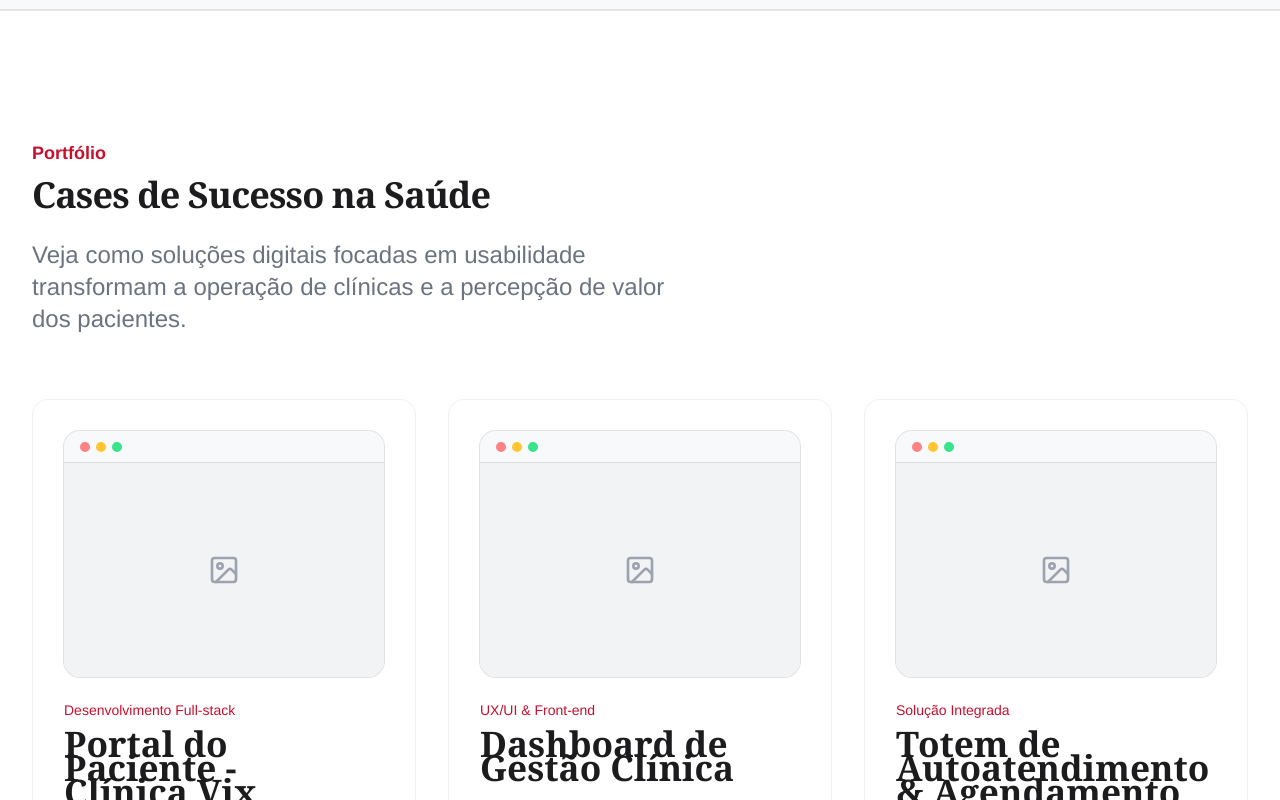
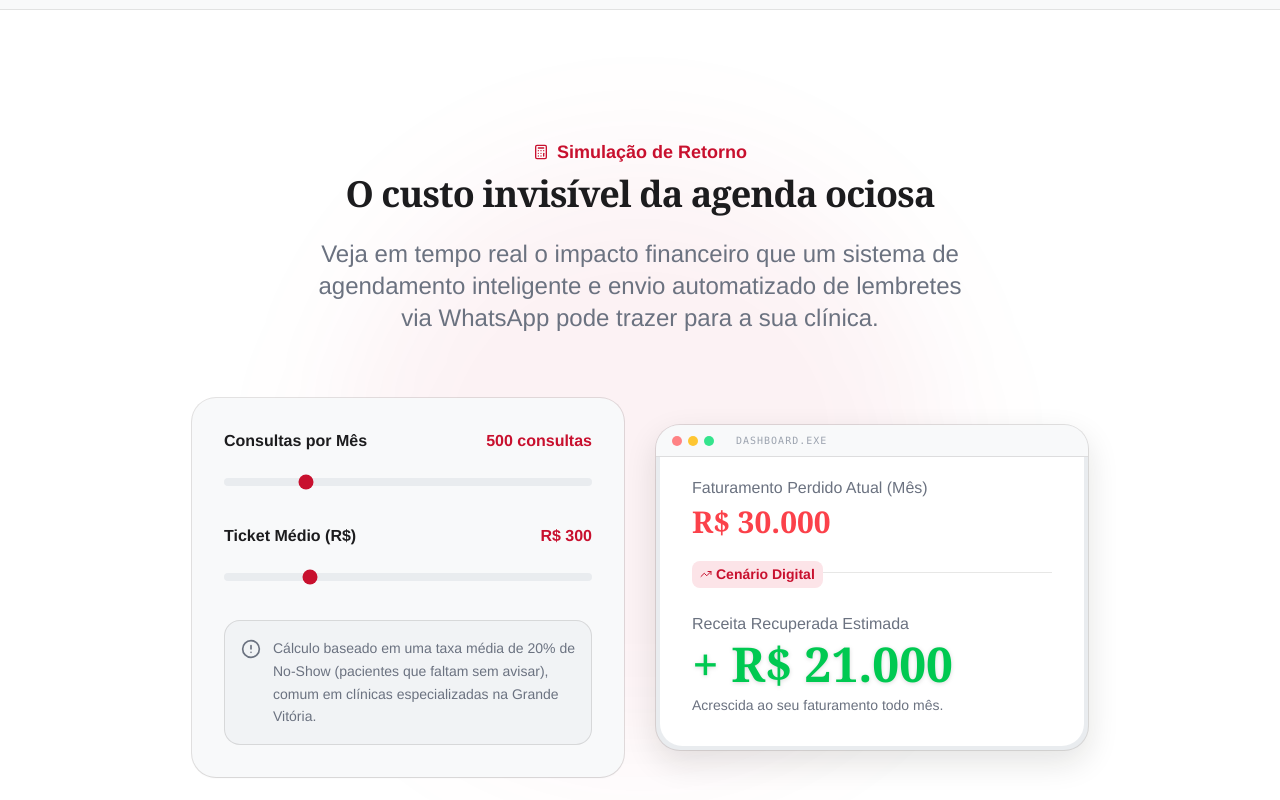
Before and after one commit to PedroVonMises/healthfolio, a Next.js app: page / in a window 1280 px wide. Shown: the part 2760-3560 px from the top of the page. Built offline with nearby package versions, Linux system fonts and the light colour scheme; no server answers; a web font is replaced by a local one.

Commit message:
feat: add ROICalculator section to landing page with dynamic revenue recovery visualization

```diff
--- a/src/app/page.tsx
+++ b/src/app/page.tsx
@@ -1,6 +1,7 @@
 import Hero from "@/components/sections/Hero";
 import TechStack from "@/components/sections/TechStack";
 import Services from "@/components/sections/Services";
+import ROICalculator from "@/components/sections/ROICalculator";
 import Projects from "@/components/sections/Projects";
 import About from "@/components/sections/About";
 import Contact from "@/components/sections/Contact";
@@ -11,6 +12,7 @@ export default function Home() {
       <Hero />
       <TechStack />
       <Services />
+      <ROICalculator />
       <Projects />
       <About />
       <Contact />
--- /dev/null
+++ b/src/components/sections/ROICalculator.tsx
@@ -0,0 +1,140 @@
+"use client";
+
+import React, { useState, useEffect } from 'react';
+import { motion, animate, useMotionValue, useTransform } from 'framer-motion';
+import FadeIn from '@/components/ui/FadeIn';
+import { Calculator, TrendingUp, AlertCircle, ArrowRight } from 'lucide-react';
+
+function AnimatedNumber({ value }: { value: number }) {
+  const motionValue = useMotionValue(0);
+  const displayValue = useTransform(motionValue, (latest) =>
+    new Intl.NumberFormat('pt-BR', { style: 'currency', currency: 'BRL', maximumFractionDigits: 0 }).format(latest)
+  );
+
+  useEffect(() => {
+    const controls = animate(motionValue, value, {
+      duration: 0.8,
+      ease: "easeOut",
+    });
+    return controls.stop;
+  }, [value, motionValue]);
+
+  return <motion.span>{displayValue}</motion.span>;
+}
+
+export default function ROICalculator() {
+  const [consultas, setConsultas] = useState(500);
+  const [ticket, setTicket] = useState(300);
+
+  // Business logic based on LOCALDATA.md (clinics losing money to no-show)
+  const faturamentoPotencial = consultas * ticket;
+  const taxaNoShowAtual = 0.20; // 20% average no show
+  const perdaAtual = faturamentoPotencial * taxaNoShowAtual;
+
+  // A modern portal reduces no-show by ~70% through automated WhatsApp + easy rescheduling
+  const recuperacao = perdaAtual * 0.70;
+
+  return (
+    <section id="calculadora" className="bg-bg py-24 sm:py-32 relative overflow-hidden">
+      {/* Decorative background glow */}
+      <div className="absolute top-1/2 left-1/2 -translate-x-1/2 -translate-y-1/2 w-[600px] h-[600px] bg-primary/5 rounded-full blur-3xl pointer-events-none" />
+
+      <div className="mx-auto max-w-7xl px-6 lg:px-8 relative z-10">
+        <FadeIn>
+          <div className="mx-auto max-w-2xl lg:text-center mb-16">
+            <h2 className="text-base font-semibold leading-7 text-primary flex items-center justify-center gap-2">
+              <Calculator className="w-4 h-4" /> Simulação de Retorno
+            </h2>
+            <p className="mt-2 font-display text-3xl font-bold tracking-tight text-text sm:text-4xl">
+              O custo invisível da agenda ociosa
+            </p>
+            <p className="mt-6 text-lg leading-8 text-text-muted">
+              Veja em tempo real o impacto financeiro que um sistema de agendamento inteligente e envio automatizado de lembretes via WhatsApp pode trazer para a sua clínica.
+            </p>
+          </div>
+        </FadeIn>
+
+        <div className="mx-auto max-w-4xl grid grid-cols-1 lg:grid-cols-2 gap-8 items-center">
+          {/* Interactive Controls */}
+          <FadeIn delay={0.2}>
+            <div className="bg-surface p-8 rounded-3xl shadow-sm ring-1 ring-border">
+              <div className="mb-8">
+                <label className="flex justify-between text-sm font-semibold text-text mb-4">
+                  <span>Consultas por Mês</span>
+                  <span className="text-primary">{consultas} consultas</span>
+                </label>
+                <input
+                  type="range"
+                  min="100"
+                  max="2000"
+                  step="50"
+                  value={consultas}
+                  onChange={(e) => setConsultas(Number(e.target.value))}
+                  className="w-full h-2 bg-surface-offset rounded-lg appearance-none cursor-pointer accent-primary"
+                />
+              </div>
+
+              <div>
+                <label className="flex justify-between text-sm font-semibold text-text mb-4">
+                  <span>Ticket Médio (R$)</span>
+                  <span className="text-primary">R$ {ticket}</span>
+                </label>
+                <input
+                  type="range"
+                  min="100"
+                  max="1000"
+                  step="50"
+                  value={ticket}
+                  onChange={(e) => setTicket(Number(e.target.value))}
+                  className="w-full h-2 bg-surface-offset rounded-lg appearance-none cursor-pointer accent-primary"
+                />
+              </div>
+
+              <div className="mt-8 p-4 bg-surface-2 rounded-xl flex items-start gap-3 border border-border">
+                <AlertCircle className="w-5 h-5 text-text-muted shrink-0 mt-0.5" />
+                <p className="text-xs text-text-muted leading-relaxed">
+                  Cálculo baseado em uma taxa média de 20% de No-Show (pacientes que faltam sem avisar), comum em clínicas especializadas na Grande Vitória.
+                </p>
+              </div>
+            </div>
+          </FadeIn>
+
+          {/* Dynamic Dashboard Visualization */}
+          <FadeIn delay={0.3}>
+            <div className="relative rounded-3xl bg-surface-offset p-1 overflow-hidden ring-1 ring-border shadow-lg">
+              {/* macOS Window Frame */}
+              <div className="w-full h-8 bg-surface border-b border-border flex items-center px-4 gap-1.5 absolute top-0 left-0 right-0 z-20">
+                <div className="w-2.5 h-2.5 rounded-full bg-red-400/80"></div>
+                <div className="w-2.5 h-2.5 rounded-full bg-amber-400/80"></div>
+                <div className="w-2.5 h-2.5 rounded-full bg-green-400/80"></div>
+                <span className="ml-4 text-[10px] text-text-faint font-mono tracking-widest uppercase">Dashboard.exe</span>
+              </div>
+
+              <div className="pt-12 pb-8 px-8 bg-bg rounded-[1.4rem] h-full flex flex-col justify-center">
+                <div className="mb-8">
+                  <p className="text-sm font-medium text-text-muted mb-1">Faturamento Perdido Atual (Mês)</p>
+                  <p className="text-3xl font-display font-bold text-red-500/90">
+                    <AnimatedNumber value={perdaAtual} />
+                  </p>
+                </div>
+
+                <div className="relative pt-8 border-t border-divider">
+                  <div className="absolute -top-3 left-0 bg-primary-highlight text-primary text-xs font-bold px-2 py-1 rounded-md flex items-center gap-1">
+                    <TrendingUp className="w-3 h-3" /> Cenário Digital
+                  </div>
+                  <p className="text-sm font-medium text-text-muted mb-1 mt-2">Receita Recuperada Estimada</p>
+                  <p className="text-5xl font-display font-extrabold text-green-500 drop-shadow-sm">
+                    + <AnimatedNumber value={recuperacao} />
+                  </p>
+                  <p className="text-xs text-text-muted mt-2">
+                    Acrescida ao seu faturamento todo mês.
+                  </p>
+                </div>
+              </div>
+            </div>
+          </FadeIn>
+        </div>
+      </div>
+    </section>
+  );
+}
```
